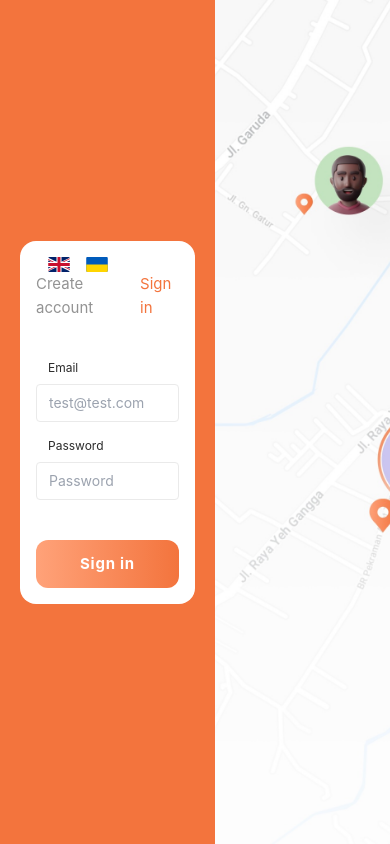
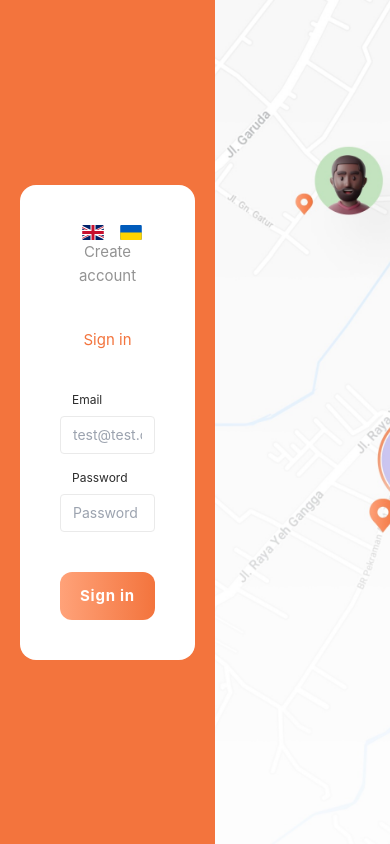
Before and after one commit to Sergiyan92/Traveler, a Vue app: page /auth/login in a window 390 px wide. Built offline with nearby package versions, Linux system fonts and the light colour scheme.

Commit message:
fix style

```diff
--- a/src/components/ConfirmationModal/ConfirmationModal.vue
+++ b/src/components/ConfirmationModal/ConfirmationModal.vue
@@ -34,6 +34,6 @@ const emit = defineEmits(['cancel', 'confirm'])
         {{ $t('confirm') }}
       </IButton>
     </div>
-    <div v-if="hasError" class="text-red-500">Щось пішло не так</div>
+    <div v-if="hasError" class="text-red-500">{{ $t('wrong') }}</div>
   </IModal>
 </template>
--- a/src/components/LanguageSwitcher/LanguageSwitcher.vue
+++ b/src/components/LanguageSwitcher/LanguageSwitcher.vue
@@ -10,7 +10,7 @@ const changeLanguage = (lang) => {
 </script>
 
 <template>
-  <div class="flex gap-2 pl-2">
+  <div class="flex gap-2 pl-2 justify-center">
     <button @click="changeLanguage('en')">
       <EnglishIcon style="width: 30px; height: 15px" />
     </button>
--- a/src/components/UserInfo/UserInfo.vue
+++ b/src/components/UserInfo/UserInfo.vue
@@ -4,6 +4,7 @@ import { useMutation } from '../../composables/useMutation'
 import { getUserInfo, updateAvatar } from '../../api/users'
 import LogoutButton from '../LogoutButton/LogoutButton.vue'
 import LanguageSwitcher from '../LanguageSwitcher/LanguageSwitcher.vue'
+
 const {
   data: userInfo,
   mutation: getUser,
@@ -61,9 +62,3 @@ const openFileDialog = () => {
     </div>
   </div>
 </template>
-
-<style scoped>
-.hidden {
-  display: none;
-}
-</style>
--- a/src/views/AuthView.vue
+++ b/src/views/AuthView.vue
@@ -8,11 +8,15 @@ import { RouterView, RouterLink } from 'vue-router'
   <BaseLayout>
     <section class="w-full bg-white p-10 rounded-2xl md:p-6 sm:p-4">
       <LanguageSwitcher />
-      <div class="flex justify-center gap-10 mb-10 md:items-center md:gap-5 sm:gap-4">
-        <router-link to="registration" class="text-gray" exact-active-class="text-primary">
+      <div class="flex justify-center flex-col gap-10 mb-10 md:items-center md:gap-5 sm:gap-4">
+        <router-link
+          to="registration"
+          class="text-gray text-center"
+          exact-active-class="text-primary"
+        >
           {{ $t('create account') }}
         </router-link>
-        <router-link to="login" class="text-gray" exact-active-class="text-primary">
+        <router-link to="login" class="text-gray text-center" exact-active-class="text-primary">
           {{ $t('signin') }}
         </router-link>
       </div>
@@ -20,29 +24,3 @@ import { RouterView, RouterLink } from 'vue-router'
     </section>
   </BaseLayout>
 </template>
-
-<style scoped>
-@media (max-width: 768px) {
-  .md\:p-6 {
-    padding: 1.5rem;
-  }
-  .md\:flex-col {
-    flex-direction: column;
-  }
-  .md\:items-center {
-    align-items: center;
-  }
-  .md\:gap-5 {
-    gap: 1.25rem;
-  }
-}
-
-@media (max-width: 576px) {
-  .sm\:p-4 {
-    padding: 1rem;
-  }
-  .sm\:gap-4 {
-    gap: 1rem;
-  }
-}
-</style>
--- a/src/views/GreetingView.vue
+++ b/src/views/GreetingView.vue
@@ -2,21 +2,19 @@
 import IBotton from '@/components/IButton/IBotton.vue'
 import BaseLayout from '@/layouts/BaseLayout.vue'
 import mapPin from '../assets/img/map-pin.svg'
+import LanguageSwitcher from '@/components/LanguageSwitcher/LanguageSwitcher.vue'
 </script>
 
 <template>
   <BaseLayout>
+    <LanguageSwitcher />
     <div class="text-center p-4 sm:p-6 md:p-10">
       <img class="inline mb-6 w-16 md:w-24 lg:w-32" :src="mapPin" alt="Map Pin" />
       <h1 class="font-bold text-2xl sm:text-3xl md:text-4xl mb-4 sm:mb-6 md:mb-7">IT traveler</h1>
       <p class="leading-6 text-base sm:text-lg md:text-xl mb-6 sm:mb-8 md:mb-11">
         {{ $t('text greeting') }}
       </p>
-      <IBotton to="/auth/registration">{{ $('greeting button') }}</IBotton>
+      <IBotton to="/auth/registration">{{ $t('greeting button') }}</IBotton>
     </div>
   </BaseLayout>
 </template>
-
-<style scoped>
-/* Додаткові стилі при потребі */
-</style>
```
Also changed, not shown: src/components/LanguageSwitcher/ukraine-flag-icon.svg (deleted).
